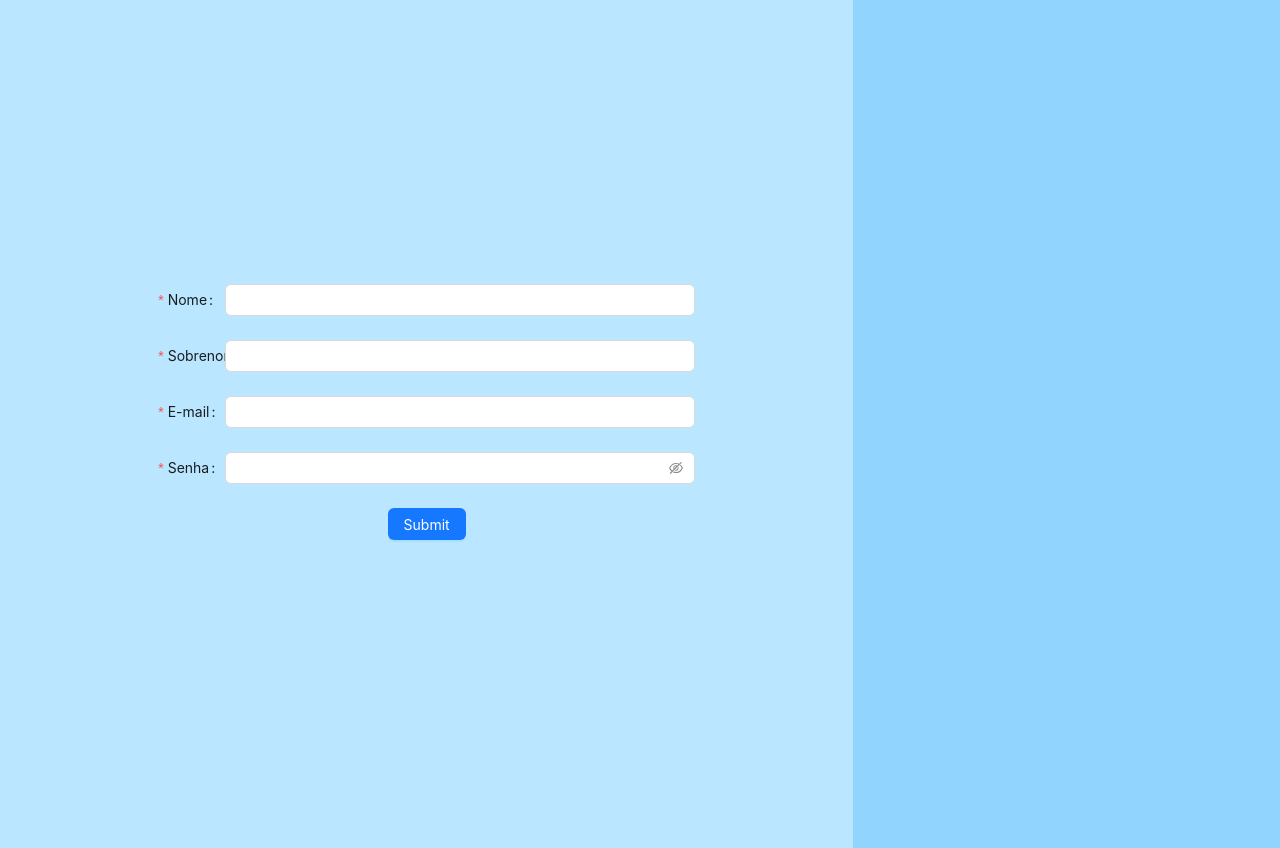
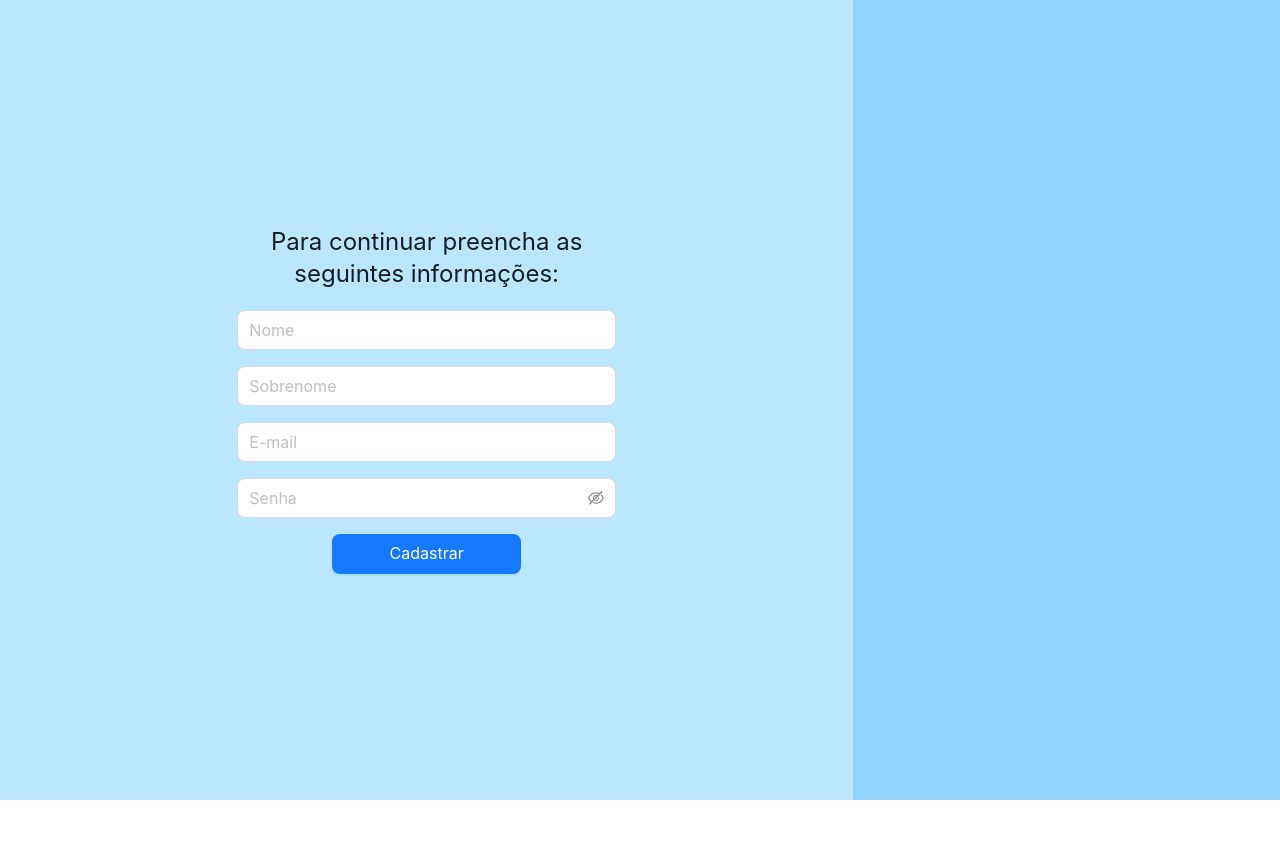
Before and after one commit to BrunoFAires/INF01127-Engenharia-de-Software-N, a React (Create React App) app: page /signUp in a window 1280 px wide. After the commit the page ends 800 px from the top, so only its background shows below. Built offline with nearby package versions, Linux system fonts and the light colour scheme.

Commit message:
feat: finish auth flow

```diff
--- a/package.json
+++ b/package.json
@@ -38,5 +38,8 @@
       "last 1 firefox version",
       "last 1 safari version"
     ]
+  },
+  "devDependencies": {
+    "tailwindcss": "^3.4.4"
   }
 }
--- a/src/App.js
+++ b/src/App.js
@@ -1,43 +1,20 @@
 import './App.css';
-import {Route, Routes, useNavigate} from "react-router-dom";
+import {createBrowserRouter, RouterProvider} from "react-router-dom";
 import {SignUp} from "./pages/SignUp";
 import {SignIn} from "./pages/SignIn";
+import {ProtectedRoute} from "./components/ProtectedRoute/ProtectedRoute";
+import React from "react";
+import {Home} from "./pages/Home";
 
 function App() {
-    const navigate = useNavigate()
-/*    useEffect(() => {
-        getCurrentUser().then(user => {
-            console.log(user)
-            if (user) {
-                navigate('/')
-            } else {
-                navigate('/signUp')
-            }
-        })
-        // supabase.auth.onAuthStateChange((_event, session) => {
-        //     if (session) {
-        //         navigate('/home', {replace: true})
-        //     } else {
-        //         console.log("no user");
-        //         navigate('/signin', {replace: true})
-        //     }
-        // });
-    }, []);*/
 
-    return <Routes>
-        <Route
-            key=''
-            path='/signUp'
-            exact
-            element={<SignUp/>}
-        />
-        <Route
-            key=''
-            path='/signIn'
-            exact
-            element={<SignIn/>}
-        />
-    </Routes>
+    const router = createBrowserRouter([
+        {path: "/", element: <ProtectedRoute component={Home}/>},
+        {path: "/signUp", element: <SignUp/>},
+        {path: "/signin", element: <SignIn/>},
+    ]);
+
+    return <RouterProvider router={router}/>
 }
 
 export default App;
--- /dev/null
+++ b/src/components/ProtectedRoute/ProtectedRoute.js
@@ -0,0 +1,22 @@
+import React, {useEffect, useState} from 'react';
+import {Navigate,} from 'react-router-dom';
+import {getCurrentUser} from "../../service/authService";
+
+export const ProtectedRoute = ({component: Component, ...rest}) => {
+    const [isAuthenticated, setIsAuthenticated] = useState(false);
+    const [loading, setLoading] = useState(true);
+
+    useEffect(() => {
+        getCurrentUser().then(result => {
+            console.log(result)
+            console.log(Boolean(result))
+            setIsAuthenticated(Boolean(result))
+        }).finally(() => {
+                setLoading(false)
+            }
+        )
+    }, []);
+
+    return loading ? <></> : (isAuthenticated ? <Component {...rest} /> : <Navigate to="/signin" replace/>);
+
+};
--- a/src/hooks/useSignIn.js
+++ b/src/hooks/useSignIn.js
@@ -18,8 +18,11 @@ export const useSignIn = () => {
         }
     };
 
+    const handleClickSignUp = () => navigate('/signUp')
+
     return {
         onSubmit,
-        loading
+        loading,
+        handleClickSignUo: handleClickSignUp
     }
 }
--- a/src/hooks/useSignUp.js
+++ b/src/hooks/useSignUp.js
@@ -1,6 +1,5 @@
 import {useNavigate} from "react-router-dom";
 import {createAccount} from "../service/authService";
-import {User} from "../models/user";
 import {useState} from "react";
 
 export const useSignUp = () => {
--- a/src/index.css
+++ b/src/index.css
@@ -11,3 +11,7 @@ code {
   font-family: source-code-pro, Menlo, Monaco, Consolas, 'Courier New',
     monospace;
 }
+
+@tailwind base;
+@tailwind components;
+@tailwind utilities;
--- a/src/index.js
+++ b/src/index.js
@@ -3,14 +3,11 @@ import ReactDOM from 'react-dom/client';
 import './index.css';
 import App from './App';
 import reportWebVitals from './reportWebVitals';
-import {BrowserRouter} from "react-router-dom";
 
 const root = ReactDOM.createRoot(document.getElementById('root'));
 root.render(
     <React.StrictMode>
-        <BrowserRouter>
-            <App/>
-        </BrowserRouter>
+        <App/>
     </React.StrictMode>
 );
 
--- /dev/null
+++ b/src/pages/Home.js
@@ -0,0 +1,5 @@
+export const Home = () => {
+
+
+    return <></>
+}
--- a/src/pages/SignIn.js
+++ b/src/pages/SignIn.js
@@ -1,30 +1,25 @@
-import {useSignUp} from "../hooks/useSignUp";
 import {Button, Col, Form, Input, Layout, Row} from "antd";
 import {Content} from "antd/es/layout/layout";
 import {useSignIn} from "../hooks/useSignIn";
 
 export const SignIn = () => {
-    const {loading, onSubmit} = useSignIn()
+    const {loading, onSubmit, handleClickSignUo} = useSignIn()
 
     return <Layout>
         <Content>
             <Row
                 justify="center"
                 align="middle"
-                style={{minHeight: '100vh', background: '#ffffff'}}
             >
                 <Col xs={24} md={24}
-                     style={{background: '#e6f7ff', minHeight: '100vh', display: 'flex', flexDirection: 'column'}}>
+                     className={'min-h-[100vh] flex'}>
                     <Row style={{flex: 1}}>
-                        <Col xs={24} xl={16} justify={'center'} align="center"
-                             style={{background: '#bae7ff', padding: '24px'}}>
-                            <Col md={16}
-                                 style={{
-                                     minHeight: '100vh',
-                                     display: 'flex',
-                                     alignItems: 'center'
-                                 }}>
+                        <Col xs={24} xl={16} justify={'center'} align="center" className={'bg-[#bae7ff] px-12'}>
+                            <Col md={12}
+                                 className={'min-h-[100%] flex-col content-center space-y-5'}>
+                                <p className={'text-2xl'}>Olá. Seja bem-vindo!</p>
                                 <Form
+                                    className={'space-y-4'}
                                     labelCol={{
                                         span: 3,
                                     }}
@@ -38,7 +33,7 @@ export const SignIn = () => {
                                     style={{width: '100%'}}
                                 >
                                     <Form.Item
-                                        label="E-mail"
+                                        className={'m-0'}
                                         name="email"
                                         rules={[
                                             {
@@ -47,10 +42,9 @@ export const SignIn = () => {
                                             },
                                         ]}
                                     >
-                                        <Input/>
+                                        <Input placeholder={'E-mail'} size="large"/>
                                     </Form.Item>
                                     <Form.Item
-                                        label="Senha"
                                         name="password"
                                         rules={[
                                             {
@@ -59,17 +53,23 @@ export const SignIn = () => {
                                             },
                                         ]}
                                     >
-                                        <Input type="password"/>
+                                        <Input placeholder={'Senha'} size='large' type="password"/>
                                     </Form.Item>
                                     <Form.Item>
-                                        <Button loading={loading} type="primary" htmlType="submit">
-                                            Submit
+                                        <Button className={'w-1/2'} size={'large'} loading={loading} type="primary"
+                                                htmlType="submit">
+                                            Entrar
+                                        </Button>
+                                    </Form.Item>
+                                    <Form.Item>
+                                        <Button className={'w-1/2'} size={'large'} type="primary" onClick={() => handleClickSignUo()}>
+                                            Cadastre-se
                                         </Button>
                                     </Form.Item>
                                 </Form>
                             </Col>
                         </Col>
-                        <Col sm={24} xl={8} style={{background: '#91d5ff', padding: '24px'}}>
+                        <Col sm={24} xl={8} className={'bg-[#91d5ff] px-12'}>
 
                         </Col>
                     </Row>
--- a/src/pages/SignUp.js
+++ b/src/pages/SignUp.js
@@ -1,36 +1,26 @@
 import {useSignUp} from "../hooks/useSignUp";
 import {Button, Col, Form, Input, Layout, Row} from "antd";
 import {Content} from "antd/es/layout/layout";
-import { EyeInvisibleOutlined, EyeTwoTone } from '@ant-design/icons';
+import {EyeInvisibleOutlined, EyeTwoTone} from '@ant-design/icons';
 
 export const SignUp = () => {
     const {loading, onSubmit} = useSignUp()
-    const onFinish = (values) => {
-        console.log('Success:', values);
-    };
-    const onFinishFailed = (errorInfo) => {
-        console.log('Failed:', errorInfo);
-    };
 
     return <Layout>
         <Content>
             <Row
                 justify="center"
                 align="middle"
-                style={{minHeight: '100vh', background: '#ffffff'}}
+
             >
-                <Col xs={24} md={24}
-                     style={{background: '#e6f7ff', minHeight: '100vh', display: 'flex', flexDirection: 'column'}}>
+                <Col xs={24} md={24} className={'min-h-[100vh] flex'}>
                     <Row style={{flex: 1}}>
-                        <Col xs={24} xl={16} justify={'center'} align="center"
-                             style={{background: '#bae7ff', padding: '24px'}}>
-                            <Col md={16}
-                                 style={{
-                                     minHeight: '100vh',
-                                     display: 'flex',
-                                     alignItems: 'center'
-                                 }}>
+                        <Col xs={24} xl={16} justify={'center'} align="center" className={'bg-[#bae7ff] px-12'}>
+                            <Col md={12}
+                                 className={'min-h-[100%] flex-col content-center space-y-5'}>
+                                <p className={'text-2xl'}>Para continuar preencha as seguintes informações:</p>
                                 <Form
+                                    className={'space-y-4'}
                                     labelCol={{
                                         span: 3,
                                     }}
@@ -44,7 +34,7 @@ export const SignUp = () => {
                                     style={{width: '100%'}}
                                 >
                                     <Form.Item
-                                        label="Nome"
+                                        className={'m-0'}
                                         name="name"
                                         rules={[
                                             {
@@ -53,10 +43,9 @@ export const SignUp = () => {
                                             },
                                         ]}
                                     >
-                                        <Input/>
+                                        <Input size={'large'} placeholder={'Nome'}/>
                                     </Form.Item>
                                     <Form.Item
-                                        label="Sobrenome"
                                         name="surname"
                                         rules={[
                                             {
@@ -65,10 +54,9 @@ export const SignUp = () => {
                                             },
                                         ]}
                                     >
-                                        <Input/>
+                                        <Input size={'large'} placeholder={'Sobrenome'}/>
                                     </Form.Item>
                                     <Form.Item
-                                        label="E-mail"
                                         name="email"
                                         rules={[
                                             {
@@ -81,10 +69,9 @@ export const SignUp = () => {
                                             },
                                         ]}
                                     >
-                                        <Input/>
+                                        <Input size={'large'} placeholder={'E-mail'}/>
                                     </Form.Item>
                                     <Form.Item
-                                        label="Senha"
                                         name="password"
                                         rules={[
                                             {
@@ -97,17 +84,20 @@ export const SignUp = () => {
                                             },
                                         ]}
                                     >
-                                        <Input.Password type="password" iconRender={(visible) => (visible ? <EyeTwoTone /> : <EyeInvisibleOutlined />)}/>
+                                        <Input.Password size={'large'} placeholder={'Senha'} type="password"
+                                                        iconRender={(visible) => (visible ? <EyeTwoTone/> :
+                                                            <EyeInvisibleOutlined/>)}/>
                                     </Form.Item>
                                     <Form.Item>
-                                        <Button loading={loading} type="primary" htmlType="submit">
-                                            Submit
+                                        <Button className={'w-1/2'} size={'large'} loading={loading} type="primary"
+                                                htmlType="submit">
+                                            Cadastrar
                                         </Button>
                                     </Form.Item>
                                 </Form>
                             </Col>
                         </Col>
-                        <Col sm={24} xl={8} style={{background: '#91d5ff', padding: '24px'}}>
+                        <Col sm={24} xl={8} className={'bg-[#91d5ff] px-12'}>
 
                         </Col>
                     </Row>
--- /dev/null
+++ b/tailwind.config.js
@@ -0,0 +1,10 @@
+/** @type {import('tailwindcss').Config} */
+module.exports = {
+  content: [
+    "./src/**/*.{js,jsx,ts,tsx}",
+  ],
+  theme: {
+    extend: {},
+  },
+  plugins: [],
+}
```
Also changed, not shown: 1 other file (tests, documents, lock files or other folders).
